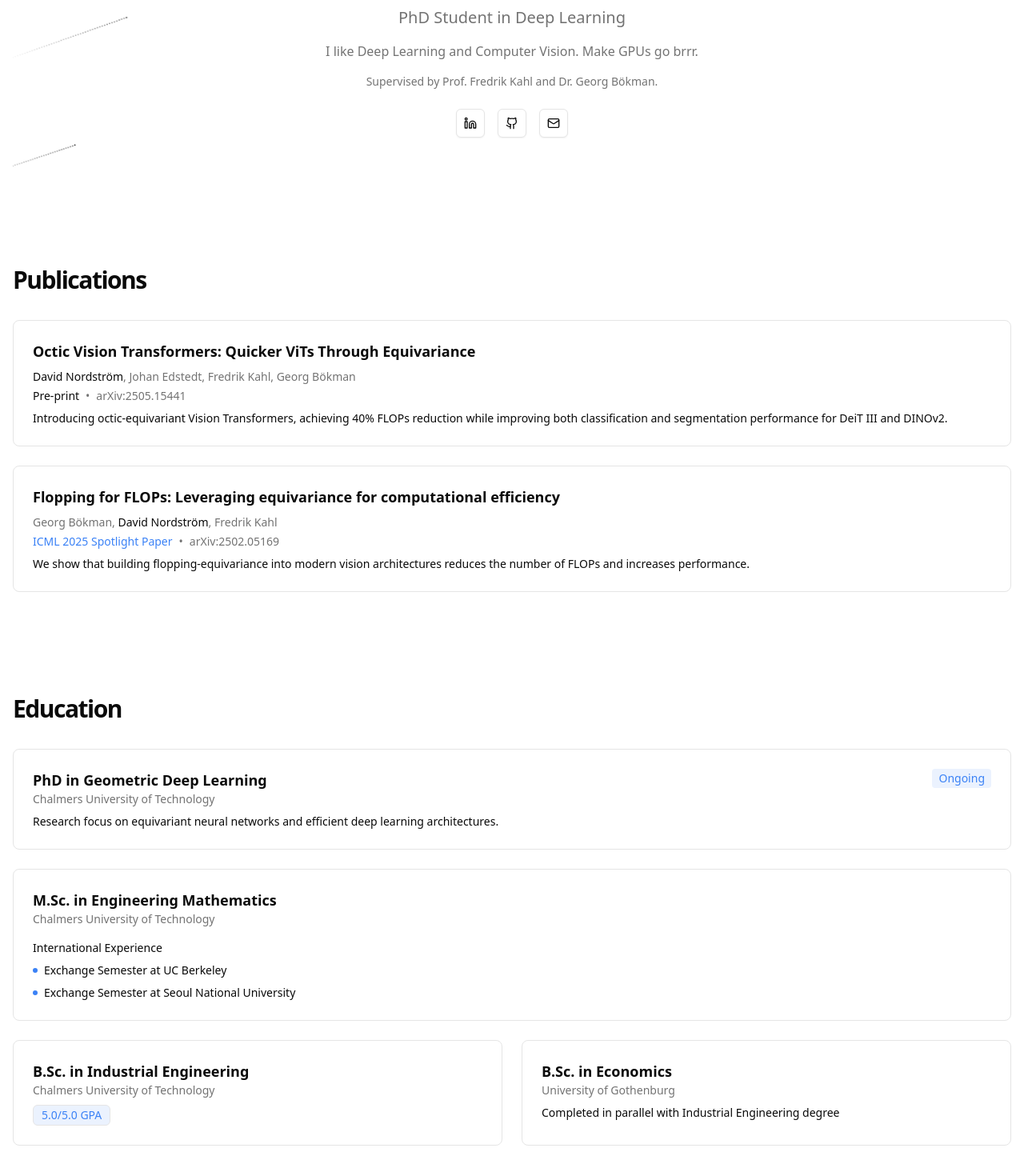
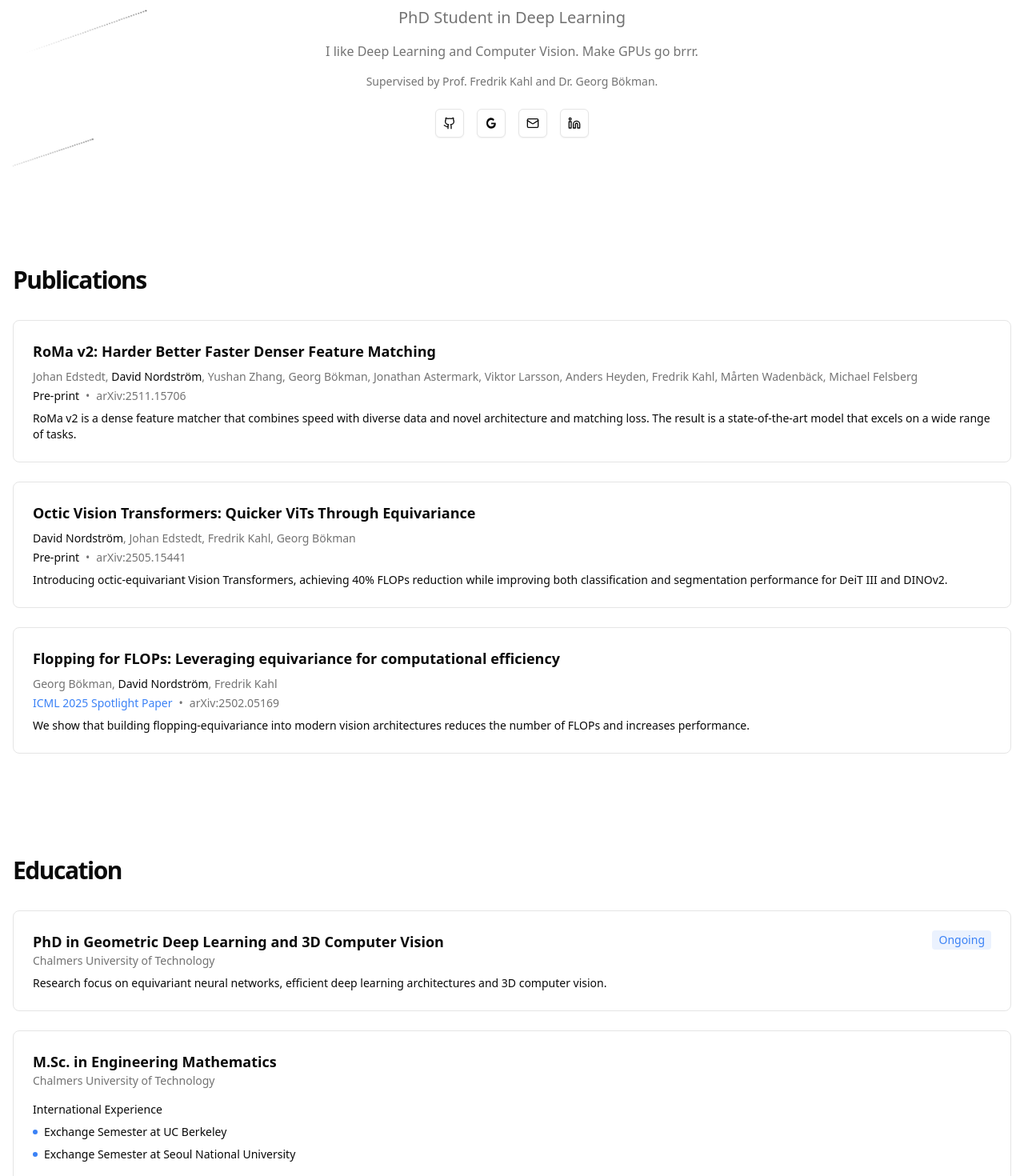
Before and after one commit to davnords/portfolio-website, a Next.js app: page / in a window 1280 px wide. Shown: the part 480-1950 px from the top of the page at 80% size. Built offline with nearby package versions, Linux system fonts and the light colour scheme.

Commit message:
feat: add romav2 2

```diff
--- a/src/app/page.tsx
+++ b/src/app/page.tsx
@@ -3,6 +3,19 @@ import { ModeToggle } from "@/components/mode-toggle"
 import { GithubIcon, LinkedinIcon, MailIcon } from "lucide-react"
 import Image from "next/image"
 import { ShootingStars } from "@/components/shooting-stars"
+
+export function GoogleScholarIcon(props: React.SVGProps<SVGSVGElement>) {
+  return (
+    <svg
+      viewBox="0 0 24 24"
+      fill="currentColor"
+      aria-hidden="true"
+      {...props}
+    >
+      <path d="M21.35 11.1H12v2.8h5.35c-.25 1.4-1.6 4.1-5.35 4.1-3.25 0-5.9-2.7-5.9-6s2.65-6 5.9-6c1.85 0 3.1.8 3.8 1.5l1.95-1.9C16.4 3.2 14.4 2 12 2 6.95 2 3 6 3 12s3.95 10 9 10c5.2 0 8.65-3.7 8.65-8.9 0-.6-.1-1.3-.3-2z"/>
+    </svg>
+  );
+}
 
 export default function Home() {
   return (
@@ -57,21 +70,27 @@ export default function Home() {
             </p>
             <div className="mt-6 flex space-x-4">
               <Button variant="outline" size="icon" asChild>
-                <a href="www.linkedin.com/in/david-nordstrom-807b64183" target="_blank" rel="noopener noreferrer">
-                  <LinkedinIcon className="h-4 w-4" />
-                  <span className="sr-only">LinkedIn Profile</span>
-                </a>
-              </Button>
-              <Button variant="outline" size="icon" asChild>
                 <a href="https://github.com/davnords" target="_blank" rel="noopener noreferrer">
                   <GithubIcon className="h-4 w-4" />
                   <span className="sr-only">GitHub Profile</span>
                 </a>
               </Button>
               <Button variant="outline" size="icon" asChild>
+                <a href="https://scholar.google.com/citations?user=-vJPE04AAAAJ" target="_blank" rel="noopener noreferrer">
+                  <GoogleScholarIcon className="h-4 w-4" />
+                  <span className="sr-only">Google Scholar Profile</span>
+                </a>
+              </Button>
+              <Button variant="outline" size="icon" asChild>
                 <a href="mailto:davnords@chalmers.se">
                   <MailIcon className="h-4 w-4" />
                   <span className="sr-only">Email</span>
+                </a>
+              </Button>
+              <Button variant="outline" size="icon" asChild>
+                <a href="www.linkedin.com/in/david-nordstrom-807b64183" target="_blank" rel="noopener noreferrer">
+                  <LinkedinIcon className="h-4 w-4" />
+                  <span className="sr-only">LinkedIn Profile</span>
                 </a>
               </Button>
             </div>
@@ -82,6 +101,18 @@ export default function Home() {
         <section id="publications" className="py-16">
           <h2 className="mb-8 text-3xl font-bold tracking-tighter">Publications</h2>
           <div className="grid gap-6">
+            <div className="group rounded-lg border p-6 transition-colors hover:bg-muted/50">
+              <h3 className="font-semibold text-lg">RoMa v2: Harder Better Faster Denser Feature Matching</h3>
+              <p className="mt-2 text-sm text-muted-foreground">
+                Johan Edstedt, <span className="font-medium text-foreground">David Nordström</span>, Yushan Zhang, Georg Bökman, Jonathan Astermark, Viktor Larsson, Anders Heyden, Fredrik Kahl, Mårten Wadenbäck, Michael Felsberg
+              </p>
+              <div className="mt-1 flex items-center gap-2">
+                <span className="text-sm font-medium">Pre-print</span>
+                <span className="text-sm text-muted-foreground">•</span>
+                <a href="https://arxiv.org/abs/2511.15706" target="_blank" rel="noopener noreferrer" className="text-sm text-muted-foreground hover:text-foreground">arXiv:2511.15706</a>
+              </div>
+              <p className="mt-2 text-sm">RoMa v2 is a dense feature matcher that combines speed with diverse data and novel architecture and matching loss. The result is a state-of-the-art model that excels on a wide range of tasks.</p>
+            </div>
             <div className="group rounded-lg border p-6 transition-colors hover:bg-muted/50">
               <h3 className="font-semibold text-lg">Octic Vision Transformers: Quicker ViTs Through Equivariance</h3>
               <p className="mt-2 text-sm text-muted-foreground">
@@ -116,12 +147,12 @@ export default function Home() {
             <div className="rounded-lg border p-6 transition-colors hover:bg-muted/50">
               <div className="flex justify-between items-start">
                 <div>
-                  <h3 className="font-semibold text-lg">PhD in Geometric Deep Learning</h3>
+                  <h3 className="font-semibold text-lg">PhD in Geometric Deep Learning and 3D Computer Vision</h3>
                   <p className="text-sm text-muted-foreground">Chalmers University of Technology</p>
                 </div>
                 <span className="text-sm font-medium bg-blue-500/10 text-blue-500 px-2 py-0.5 rounded">Ongoing</span>
               </div>
-              <p className="mt-2 text-sm">Research focus on equivariant neural networks and efficient deep learning architectures.</p>
+              <p className="mt-2 text-sm">Research focus on equivariant neural networks, efficient deep learning architectures and 3D computer vision.</p>
             </div>
 
             <div className="rounded-lg border p-6 transition-colors hover:bg-muted/50">
@@ -166,7 +197,7 @@ export default function Home() {
         <section id="teaching" className="py-16">
           <h2 className="mb-8 text-3xl font-bold tracking-tighter">Teaching</h2>
           <div className="grid gap-6">
-             <div className="rounded-lg border p-6 transition-colors hover:bg-muted/50">
+            <div className="rounded-lg border p-6 transition-colors hover:bg-muted/50">
               <div className="flex justify-between items-start">
                 <div>
                   <h3 className="font-semibold text-lg">Computer Vision</h3>
@@ -192,7 +223,7 @@ export default function Home() {
           <h2 className="mb-8 text-3xl font-bold tracking-tighter">Get in Touch</h2>
           <h3 className="font-semibold text-lg">I&apos;m always open to research collaborations and discussions.</h3>
           <p className="text-muted-foreground">
-            I&apos;m always open to research collaborations and discussions.
+            Feel free to reach out via email for any inquiries or opportunities.
           </p>
           <div className="mt-4 flex space-x-4">
             <Button asChild>
```
